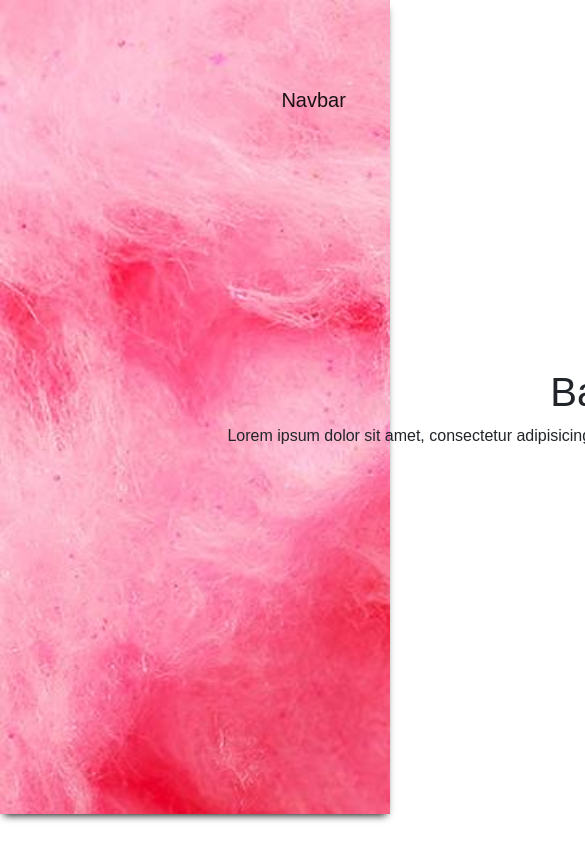
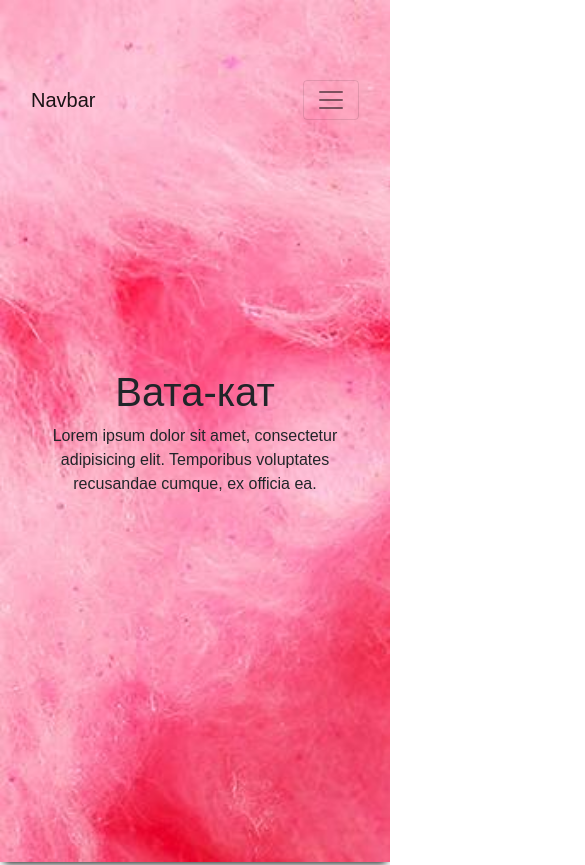
Before and after one commit to teplooov/portfolio, a plain HTML site: page Candy/index.html in a window 390 px wide. Shown: the top 865 px of the page, 585 px wide, since content can reach past the window. Drawn offline with Linux system fonts and the light colour scheme; a web font is replaced by a local one.

Commit message:
fix
fix content

```diff
--- a/Candy/style/style.css
+++ b/Candy/style/style.css
@@ -12,7 +12,7 @@ h2{
 
 .navbar{
 	padding-top: 80px;
-	justify-content: space-around;
+	justify-content: space-between;
 }
 
 
@@ -22,11 +22,6 @@ h2{
 	background-size: cover;
 	box-shadow: 0px 5px 8px -4px #000000;
 
-}
-
-
-.container{
-	width: 1200px;
 }
 
 .navbar-collapse {
@@ -106,7 +101,7 @@ h2{
 		text-align: center;
 	}
 	.info__text{
-		margin-top: 0;
+		margin-top: 40px;
 		margin-left: 0;
 		display: inline-flex;
 		align-content: center;
```
